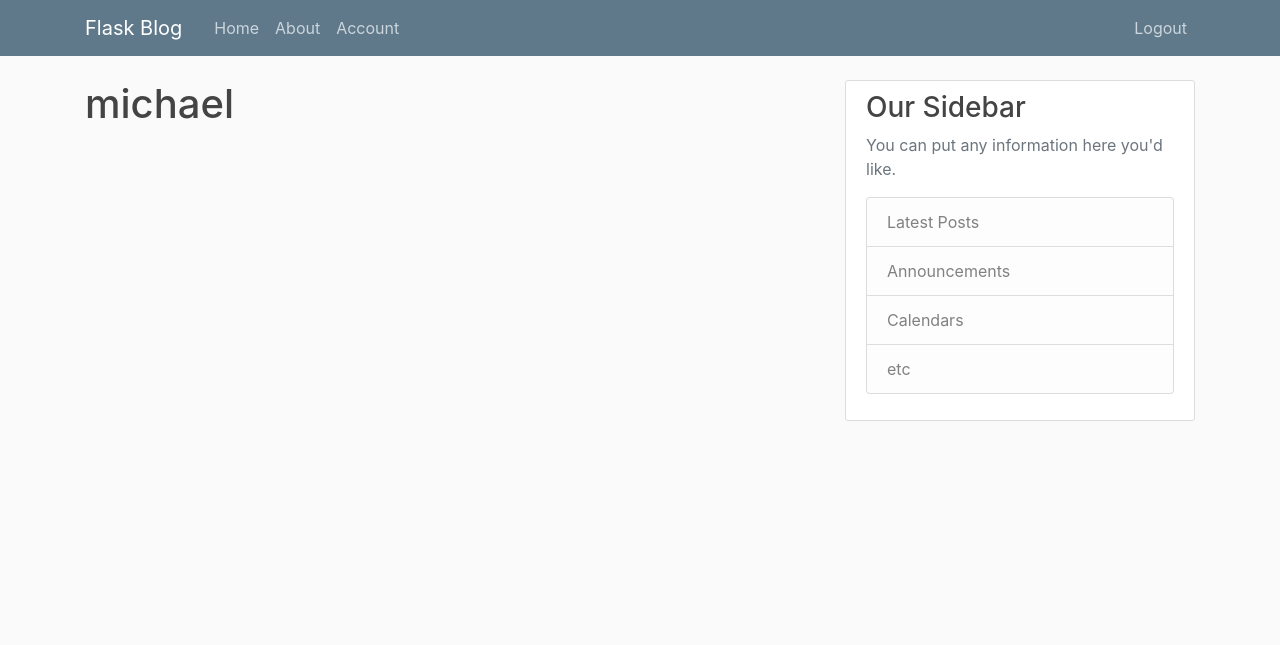
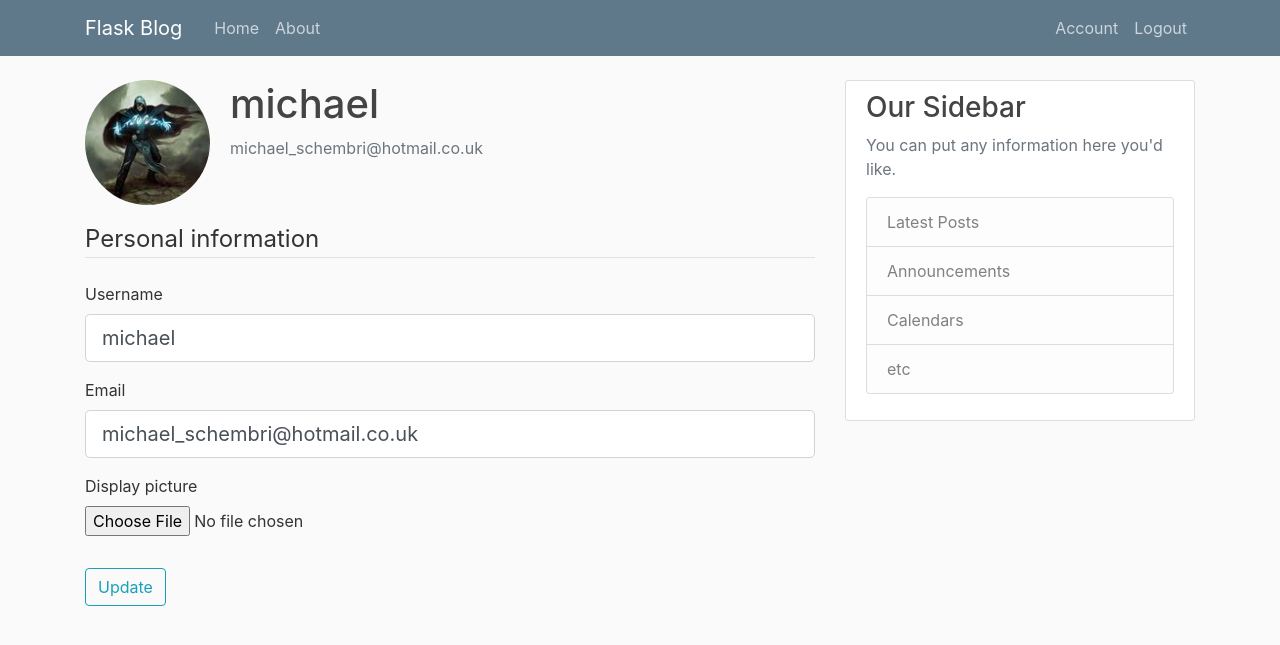
Before and after one commit to Michael-Schembri/FlaskBasics, a Flask app: page /account in a window 1280 px wide. Shown: the top 645 px of the page. Run offline with Flask 2, Linux system fonts and the light colour scheme; a user stored in the database is signed in; some libraries are stand-ins or nearby versions.

Commit message:
Part 7: edit user profile

```diff
--- a/flaskblog/forms.py
+++ b/flaskblog/forms.py
@@ -1,7 +1,9 @@
 from flask_wtf import FlaskForm
+from flask_wtf.file import FileField, FileAllowed
 from wtforms import StringField, PasswordField, SubmitField, BooleanField
 from wtforms.validators import DataRequired, Length, Email, EqualTo, ValidationError
 from flaskblog.models import User
+from flask_login import current_user
 
 
 class RegistrationForm(FlaskForm):
@@ -12,6 +14,7 @@ class RegistrationForm(FlaskForm):
     password = PasswordField('Password', validators=[DataRequired()])
     confirm_password = PasswordField('Confirm Password',
                                      validators=[DataRequired(), EqualTo('password')])
+
     submit = SubmitField('Sign Up')
 
     def validate_username(self, username):
@@ -31,3 +34,24 @@ class LoginForm(FlaskForm):
     password = PasswordField('Password', validators=[DataRequired()])
     remember = BooleanField('Remember Me')
     submit = SubmitField('Login')
+
+class UpdateAccountForm(FlaskForm):
+    username = StringField('Username',
+                           validators=[DataRequired(), Length(min=2, max=20)])
+    email = StringField('Email',
+                        validators=[DataRequired(), Email()])
+    picture = FileField('Display picture', validators=[FileAllowed(['jpg','png'])])
+
+    submit = SubmitField('Update')
+
+    def validate_username(self, username):
+        if username.data != current_user.username:
+            user = User.query.filter_by(username=username.data).first()
+            if user:
+                raise ValidationError('That username is taken. Please choose a different one.')
+
+    def validate_email(self, email):
+        if email.data != current_user.email:
+            user = User.query.filter_by(email=email.data).first()
+            if user:
+                raise ValidationError('That email is taken. Please choose a different one.')
--- a/flaskblog/routes.py
+++ b/flaskblog/routes.py
@@ -1,8 +1,11 @@
 from flask import render_template, url_for, flash, redirect, request
-from flaskblog.forms import RegistrationForm, LoginForm
+from flaskblog.forms import RegistrationForm, LoginForm, UpdateAccountForm
 from flaskblog.models import User, Post
 from flaskblog import app, db, bcrypt
 from flask_login import login_user, current_user, logout_user, login_required
+import secrets
+from PIL import Image
+import os
 
 posts = [
     {
@@ -64,7 +67,33 @@ def logout():
     logout_user()
     return redirect(url_for('home'))
 
-@app.route("/account")
+def save_picture(form_picture):
+    random_hex = secrets.token_hex(8)
+    _, f_ext = os.path.splitext(form_picture.filename)
+    picture_fn = random_hex + f_ext
+    picture_path = os.path.join(app.root_path, 'static/profile_pics', picture_fn)
+
+    output_size = (125, 125)
+    i = Image.open(form_picture)
+    i.thumbnail(output_size)
+    i.save(picture_path)
+
+    return picture_fn
+
+@app.route("/account", methods=['GET', 'POST'])
 @login_required
 def account():
-    return render_template('account.html', title='account')
+    form = UpdateAccountForm()
+    if form.validate_on_submit():
+        if (form.picture.data):
+            current_user.image_file = save_picture(form.picture.data)
+        current_user.username = form.username.data
+        current_user.email = form.email.data
+        db.session.commit()
+        flash('Personal info has been successfully updated', 'success')
+        return redirect(url_for('account'))
+    elif request.method == 'GET':
+        form.username.data = current_user.username
+        form.email.data = current_user.email
+    image_file = url_for('static',filename='profile_pics/'+ current_user.image_file)
+    return render_template('account.html', title='account', form=form, image_file=image_file)
--- a/flaskblog/templates/account.html
+++ b/flaskblog/templates/account.html
@@ -1,4 +1,56 @@
 {% extends "layout.html" %}
 {% block content %}
-    <h1>{{ current_user.username }}</h1>
+    <div class="media">
+        <img class="rounded-circle account-img" src="{{ image_file }}">
+            <div class="media-body">
+            <h2 class="account-heading">{{ current_user.username }}</h2>
+            <p class="text-secondary">{{ current_user.email }}</p>
+        </div>
+    </div>
+    <form method="POST" action="" enctype="multipart/form-data">
+        {{ form.hidden_tag() }}
+        <fieldset class="form-group">
+            <legend class="border-bottom mb-4">Personal information</legend>
+            <div class="form-group">
+                {{ form.username.label(class="form-control-label") }}
+
+                {% if form.username.errors %}
+                    {{ form.username(class="form-control form-control-lg is-invalid") }}
+                    <div class="invalid-feedback">
+                        {% for error in form.username.errors %}
+                            <span>{{ error }}</span>
+                        {% endfor %}
+                    </div>
+                {% else %}
+                    {{ form.username(class="form-control form-control-lg") }}
+                {% endif %}
+            </div>
+            <div class="form-group">
+                {{ form.email.label(class="form-control-label") }}
+                {% if form.email.errors %}
+                    {{ form.email(class="form-control form-control-lg is-invalid") }}
+                    <div class="invalid-feedback">
+                        {% for error in form.email.errors %}
+                            <span>{{ error }}</span>
+                        {% endfor %}
+                    </div>
+                {% else %}
+                    {{ form.email(class="form-control form-control-lg") }}
+                {% endif %}
+            </div>
+            <div class="form-group">
+                {{ form.picture.label(class="form-control-label") }}
+                {{ form.picture(class="form-control-file") }}
+                {% if form.picture.errors %}
+                    {% for error in form.picture.errors %}
+                        <span class="text-danger">{{ error }}</span></br>
+                    {% endfor %}
+                {% endif %}
+
+            </div>
+        </fieldset>
+        <div class="form-group">
+            {{ form.submit(class="btn btn-outline-info") }}
+        </div>
+    </form>
 {% endblock content %}
--- a/flaskblog/templates/layout.html
+++ b/flaskblog/templates/layout.html
@@ -28,13 +28,11 @@
             <div class="navbar-nav mr-auto">
               <a class="nav-item nav-link" href="{{ url_for('home') }}">Home</a>
               <a class="nav-item nav-link" href="{{ url_for('about') }}">About</a>
-              {% if current_user.is_authenticated %}
-              <a class="nav-item nav-link" href="{{ url_for('account') }}">Account</a>
-              {% endif %}
             </div>
             <!-- Navbar Right Side -->
             <div class="navbar-nav">
               {% if current_user.is_authenticated %}
+              <a class="nav-item nav-link" href="{{ url_for('account') }}">Account</a>
               <a class="nav-item nav-link" href="{{ url_for('logout') }}">Logout</a>
               {% else %}
               <a class="nav-item nav-link" href="{{ url_for('login') }}">Login</a>
```
Also changed, not shown: flaskblog/site.db, flaskblog/static/profile_pics/79ef130ca7fc6cecf125d3f6c16954b4018bc599ac52c7d5295166c6_128.jpg (added), flaskblog/static/profile_pics/default.jpg (added).
